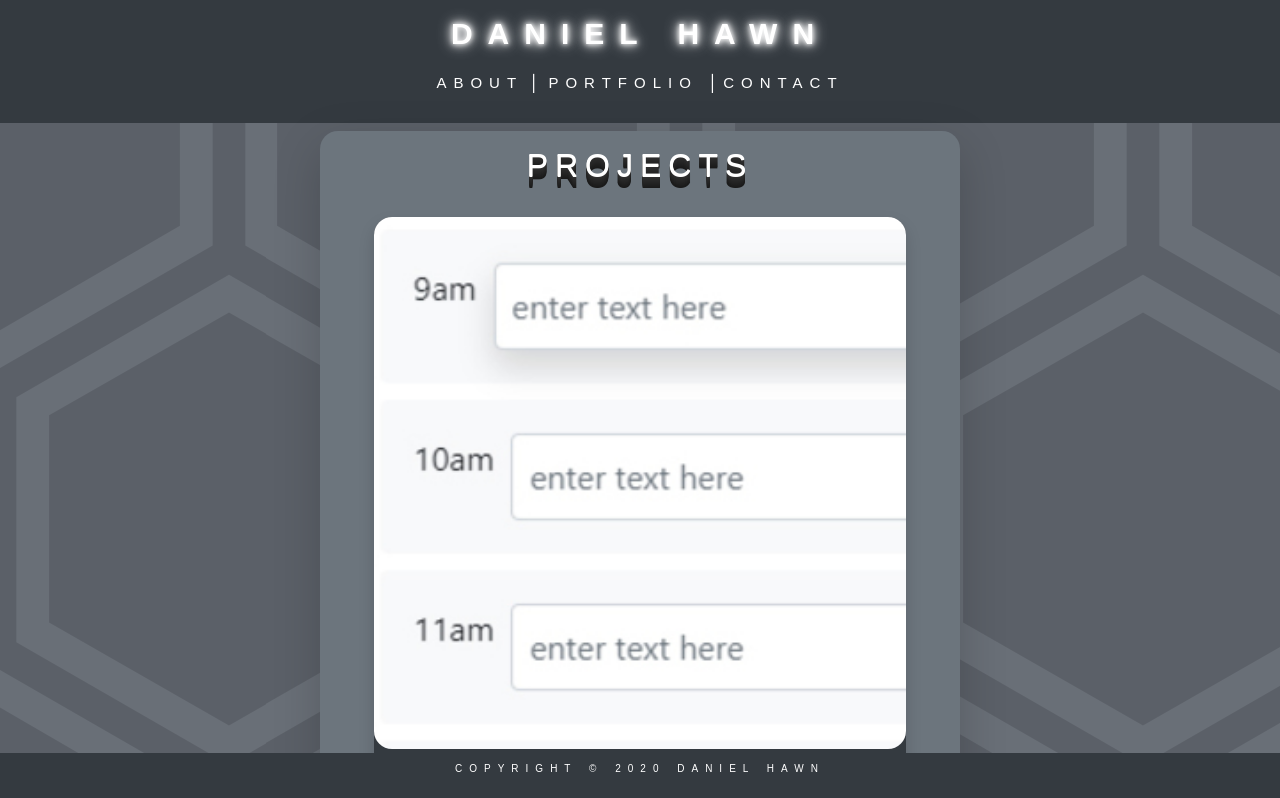
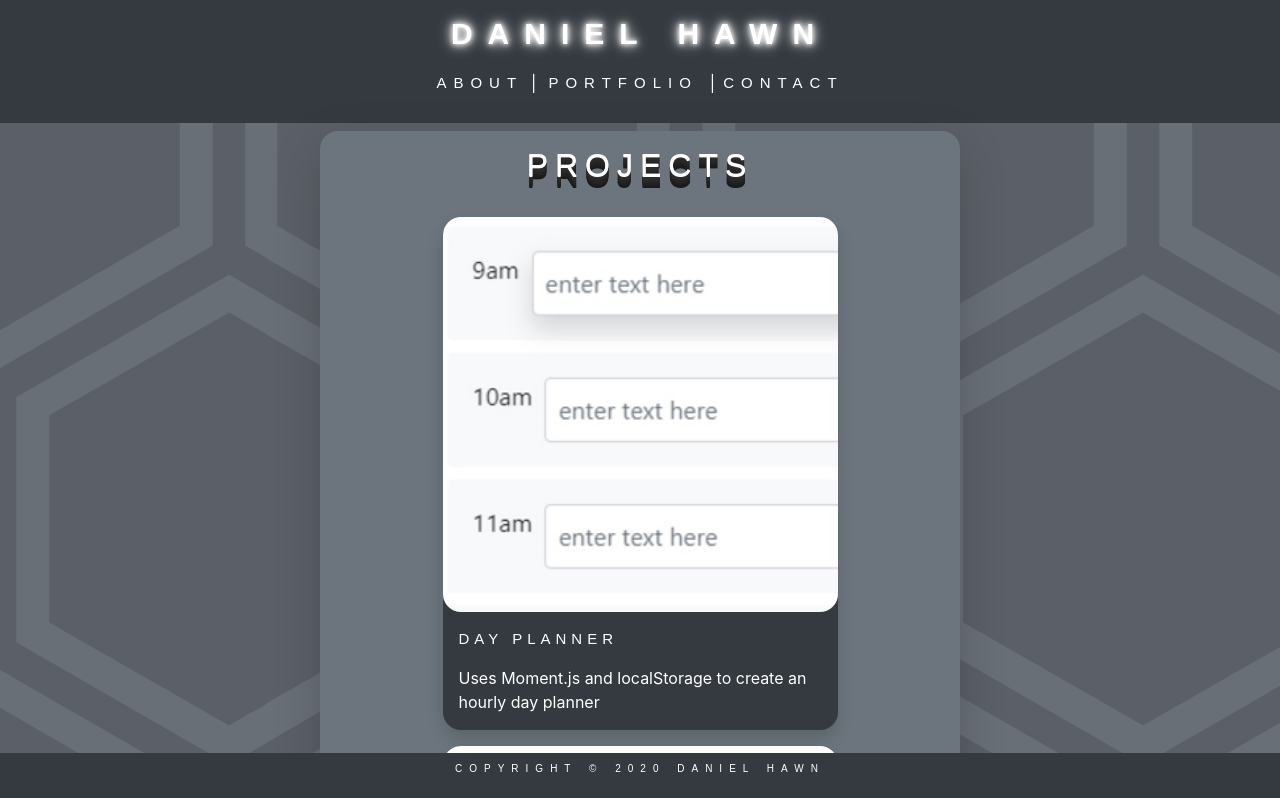
Before and after one commit to danieljhawn/react-next-portfolio, a Next.js app: page /portfolio in a window 1280 px wide. Shown: the top 798 px of the page. Built offline with nearby package versions, Linux system fonts and the light colour scheme.

Commit message:
final commit of the day

```diff
--- a/components/ProjectCard.js
+++ b/components/ProjectCard.js
@@ -14,12 +14,22 @@ const roundRect = {
   WebkitBorderRadius: "18px",
   MozBorderRadius: "18px",
   borderRadius: "18px",
-};
+  };
+
+const mainDiv = {
+  WebkitBorderRadius: "18px",
+  MozBorderRadius: "18px",
+  borderRadius: "18px",
+  width: "75%",
+  position: "relative",
+  margin: "auto"
+
+  };
 
 function projectCard(props) {
   return (
     <>
-      <div style={roundRect}>
+      <div style={mainDiv}>
         <div className="col">
           <div className="row">
             <div
--- a/pages/portfolio.js
+++ b/pages/portfolio.js
@@ -20,6 +20,10 @@ const centerMe = {
   justifyContent: "center",
   alignItems: "center",
 };
+
+const maxHeight = {
+  height: "100px"
+}
 
 const roundRect = {
     WebkitBorderRadius: "18px",
@@ -55,6 +59,7 @@ function Portfolio() {
                   img={"./dayPlannerThumb_300x300.jpg"}
                   title={"Day Planner"}
                   description={"Uses Moment.js and localStorage to create an hourly day planner"}
+                  style={maxHeight}
                 />
                 {/* <ProjectCard
                   url={"https://danieljhawn.github.io/weatherApp/"}
```
